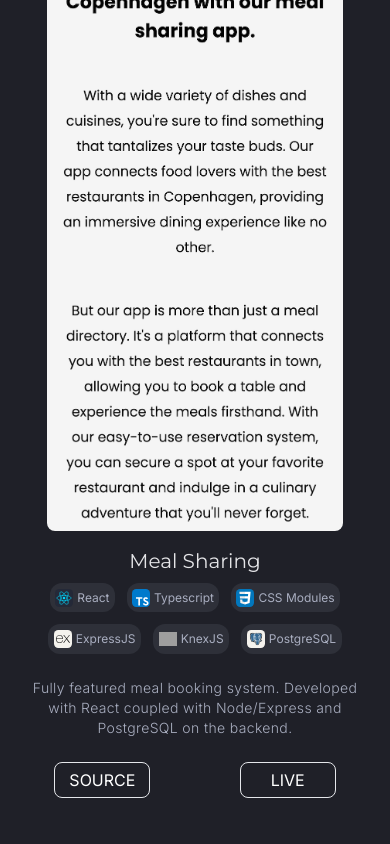
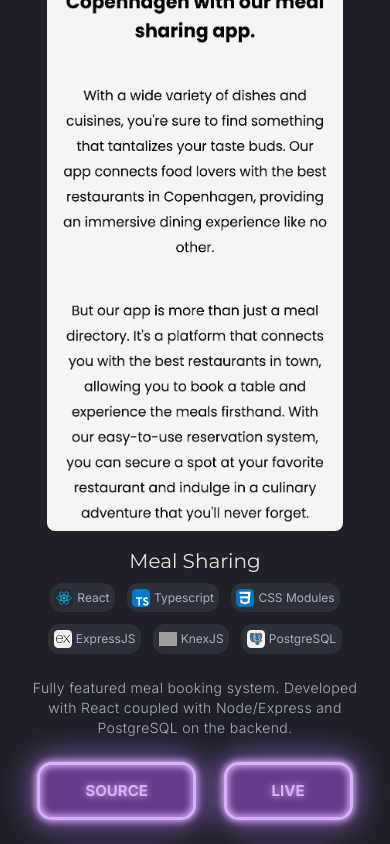
Before and after one commit to DanJecu/portfolio-nextjs, a Next.js app: page / in a window 390 px wide. Shown: the part 3360-4204 px from the top of the page. Before the commit the page ends 4182 px from the top, so only its background shows below. Built offline with nearby package versions, Linux system fonts and the light colour scheme; grey boxes are pictures that could not be loaded; a web font is replaced by a local one.

Commit message:
added styles to the buttons

```diff
--- a/components/sections/ProjectsSection.tsx
+++ b/components/sections/ProjectsSection.tsx
@@ -1,112 +1,112 @@
-import Image from "next/image";
+import Image from 'next/image';
 /* eslint-disable @next/next/no-img-element */
 export const ProjectsSection: React.FC = () => {
     return (
-        <section className="m-auto flex w-[95vw] flex-col lg:grid lg:grid-cols-2 lg:grid-rows-[1fr_3fr] ">
-            <span className="flex w-[95%] items-center justify-center p-7 text-white lg:col-start-1 lg:col-end-3 lg:mt-auto lg:w-[50%]  lg:pt-24">
-                <h2 className="pr-4 text-2xl font-bold ">Projects</h2>
-                <div className="h-[1.5px] flex-1 bg-white"></div>
+        <section className='m-auto flex w-[95vw] flex-col lg:grid lg:grid-cols-2 lg:grid-rows-[1fr_3fr] '>
+            <span className='flex w-[95%] items-center justify-center p-7 text-white lg:col-start-1 lg:col-end-3 lg:mt-auto lg:w-[50%]  lg:pt-24'>
+                <h2 className='pr-4 text-2xl font-bold '>Projects</h2>
+                <div className='h-[1.5px] flex-1 bg-white'></div>
             </span>
-            <div className="flex">
-                <div className="relative m-auto h-[80vh] w-[80%] rounded-lg md:w-[38%] lg:h-[90%]">
+            <div className='flex'>
+                <div className='relative m-auto h-[80vh] w-[80%] rounded-lg md:w-[38%] lg:h-[90%]'>
                     <img
-                        key="1"
-                        className="h-full w-full rounded-lg object-fill lg:h-[100%]"
-                        src="./projects/mealShare2.png"
-                        alt="profile picture"
-                        width=""
-                        height=""
+                        key='1'
+                        className='h-full w-full rounded-lg object-fill lg:h-[100%]'
+                        src='./projects/mealShare2.png'
+                        alt='profile picture'
+                        width=''
+                        height=''
                     />
                 </div>
-                <div className="relative m-auto hidden h-[80vh] w-[80%] rounded-lg md:block md:w-[38%] lg:h-[90%]">
+                <div className='relative m-auto hidden h-[80vh] w-[80%] rounded-lg md:block md:w-[38%] lg:h-[90%]'>
                     <img
-                        key="1"
-                        className="h-full w-full rounded-lg object-fill lg:h-[100%]"
-                        src="./projects/mealShare1.png"
-                        alt="profile picture"
-                        width=""
-                        height=""
+                        key='1'
+                        className='h-full w-full rounded-lg object-fill lg:h-[100%]'
+                        src='./projects/mealShare1.png'
+                        alt='profile picture'
+                        width=''
+                        height=''
                     />
                 </div>
             </div>
-            <div className="lg:place-self-center">
-                <h2 className="pb-2 pt-4 text-center text-xl  text-zinc-200 lg:pb-4 lg:text-2xl">
+            <div className='lg:place-self-center'>
+                <h2 className='pb-2 pt-4 text-center text-xl  text-zinc-200 lg:pb-4 lg:text-2xl'>
                     Meal Sharing
                 </h2>
-                <div className="flex flex-wrap justify-center gap-3 lg:mx-auto lg:w-9/12">
-                    <span className="flex items-center gap-1 rounded-xl bg-card p-[.35rem] text-black">
+                <div className='flex flex-wrap justify-center gap-3 lg:mx-auto lg:w-9/12'>
+                    <span className='flex items-center gap-1 rounded-xl bg-card p-[.35rem] text-black'>
                         <Image
-                            src="/icons/frontend/React-Dark.svg"
-                            width="18"
-                            height="18"
-                            alt="react"
+                            src='/icons/frontend/React-Dark.svg'
+                            width='18'
+                            height='18'
+                            alt='react'
                         />
-                        <h5 className="text-xs text-secondary">React</h5>
+                        <h5 className='text-xs text-secondary'>React</h5>
                     </span>
-                    <span className="flex items-center gap-1 rounded-xl bg-card p-[.30rem] text-black">
+                    <span className='flex items-center gap-1 rounded-xl bg-card p-[.30rem] text-black'>
                         <Image
-                            src="/icons/frontend/TypeScript.svg"
-                            width="18"
-                            height="18"
-                            alt="typescript icon"
+                            src='/icons/frontend/TypeScript.svg'
+                            width='18'
+                            height='18'
+                            alt='typescript icon'
                         />
-                        <h5 className="text-xs text-secondary">Typescript</h5>
+                        <h5 className='text-xs text-secondary'>Typescript</h5>
                     </span>
-                    <span className="flex items-center gap-1 rounded-xl bg-card p-[.35rem] text-black">
+                    <span className='flex items-center gap-1 rounded-xl bg-card p-[.35rem] text-black'>
                         <Image
-                            src="/icons/frontend/CSS.svg"
-                            width="18"
-                            height="18"
-                            alt="css"
+                            src='/icons/frontend/CSS.svg'
+                            width='18'
+                            height='18'
+                            alt='css'
                         />
-                        <h5 className="text-xs text-secondary">CSS Modules</h5>
+                        <h5 className='text-xs text-secondary'>CSS Modules</h5>
                     </span>
-                    <span className="flex items-center gap-1 rounded-xl bg-card p-[.35rem] text-black">
+                    <span className='flex items-center gap-1 rounded-xl bg-card p-[.35rem] text-black'>
                         <Image
-                            src="/icons/backend/ExpressJS.svg"
-                            width="18"
-                            height="18"
-                            alt="expressjs icon"
+                            src='/icons/backend/ExpressJS.svg'
+                            width='18'
+                            height='18'
+                            alt='expressjs icon'
                         />
-                        <h5 className="text-xs text-secondary">ExpressJS</h5>
+                        <h5 className='text-xs text-secondary'>ExpressJS</h5>
                     </span>
-                    <span className="flex items-center gap-1 rounded-xl bg-card p-[.35rem] text-black">
+                    <span className='flex items-center gap-1 rounded-xl bg-card p-[.35rem] text-black'>
                         <Image
-                            src="/icons/backend/KnexJS.png"
-                            width="18"
-                            height="18"
-                            alt="knexjs"
+                            src='/icons/backend/KnexJS.png'
+                            width='18'
+                            height='18'
+                            alt='knexjs'
                         />
-                        <h5 className="text-xs text-secondary">KnexJS</h5>
+                        <h5 className='text-xs text-secondary'>KnexJS</h5>
                     </span>
-                    <span className="flex items-center gap-1 rounded-xl bg-card p-[.35rem] text-black">
+                    <span className='flex items-center gap-1 rounded-xl bg-card p-[.35rem] text-black'>
                         <Image
-                            src="/icons/backend/PostgreSQL.svg"
-                            width="18"
-                            height="18"
-                            alt="postgresql"
+                            src='/icons/backend/PostgreSQL.svg'
+                            width='18'
+                            height='18'
+                            alt='postgresql'
                         />
-                        <h5 className="text-xs text-secondary">PostgreSQL</h5>
+                        <h5 className='text-xs text-secondary'>PostgreSQL</h5>
                     </span>
                 </div>
 
-                <p className="m-auto w-11/12 pt-6 text-center text-sm font-light leading-5 tracking-wide text-secondary lg:text-[1.08rem] lg:leading-7">
+                <p className='m-auto w-11/12 pt-6 text-center text-sm font-light leading-5 tracking-wide text-secondary lg:text-[1.08rem] lg:leading-7'>
                     Fully featured meal booking system. Developed with React
                     coupled with Node/Express and PostgreSQL on the backend.
                 </p>
-                <div className="flex justify-evenly py-6 text-[1rem] text-white [&>*]:m-auto [&>*]:h-9 [&>*]:w-24 [&>*]:rounded-lg [&>*]:border">
-                    <button>
+                <div className='[&>*:font-bold] flex justify-evenly py-6 text-[1rem] text-white'>
+                    <button className='button'>
                         <a
-                            target="_blank"
-                            href="https://github.com/danJecu/meal-sharing-app"
+                            target='_blank'
+                            href='https://github.com/danJecu/meal-sharing-app'
                         >
                             SOURCE
                         </a>
                     </button>
-                    <button>
+                    <button className='button'>
                         <a
-                            target="_blank"
-                            href="https://meal-sharing-app.vercel.app/"
+                            target='_blank'
+                            href='https://meal-sharing-app.vercel.app/'
                         >
                             LIVE
                         </a>
--- a/styles/globals.css
+++ b/styles/globals.css
@@ -63,3 +63,77 @@
         transparent
     );
 }
+
+button {
+    --glow-color: rgb(217, 176, 255);
+    --glow-spread-color: rgba(191, 123, 255, 0.781);
+    --enhanced-glow-color: rgb(231, 206, 255);
+    --btn-color: rgb(100, 61, 136);
+    border: 0.25em solid var(--glow-color);
+    padding: 1em 3em;
+    color: var(--glow-color);
+    font-size: 15px;
+    font-weight: bold;
+    background-color: var(--btn-color);
+    border-radius: 1em;
+    outline: none;
+    box-shadow: 0 0 1em 0.25em var(--glow-color),
+        0 0 4em 1em var(--glow-spread-color),
+        inset 0 0 0.75em 0.25em var(--glow-color);
+    text-shadow: 0 0 0.5em var(--glow-color);
+    position: relative;
+    transition: all 0.3s;
+}
+
+button::after {
+    pointer-events: none;
+    content: '';
+    position: absolute;
+    top: 120%;
+    left: 0;
+    height: 100%;
+    width: 100%;
+    background-color: var(--glow-spread-color);
+    filter: blur(2em);
+    opacity: 0.7;
+    transform: perspective(1.5em) rotateX(35deg) scale(1, 0.6);
+}
+
+button:hover {
+    color: var(--btn-color);
+    background-color: var(--glow-color);
+    box-shadow: 0 0 1em 0.25em var(--glow-color),
+        0 0 4em 2em var(--glow-spread-color),
+        inset 0 0 0.75em 0.25em var(--glow-color);
+}
+
+button:active {
+    box-shadow: 0 0 0.6em 0.25em var(--glow-color),
+        0 0 2.5em 2em var(--glow-spread-color),
+        inset 0 0 0.5em 0.25em var(--glow-color);
+}
+
+@media (max-width: 767px) {
+    /* Styles for mobile devices */
+    button {
+        --glow-color: rgb(217, 176, 255);
+        --glow-spread-color: rgba(191, 123, 255, 0.5);
+        --enhanced-glow-color: rgb(231, 206, 255);
+        box-shadow: 0 0 0.5em 0.1em var(--glow-color),
+            0 0 2em 0.5em var(--glow-spread-color),
+            inset 0 0 0.5em 0.1em var(--glow-color);
+    }
+
+    button::after {
+        filter: blur(1em);
+        opacity: 0.5;
+    }
+
+    button:hover {
+        /* Adjust hover styles if needed */
+    }
+
+    button:active {
+        /* Adjust active styles if needed */
+    }
+}
```
